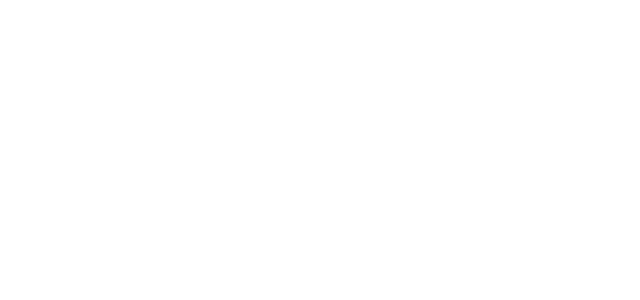
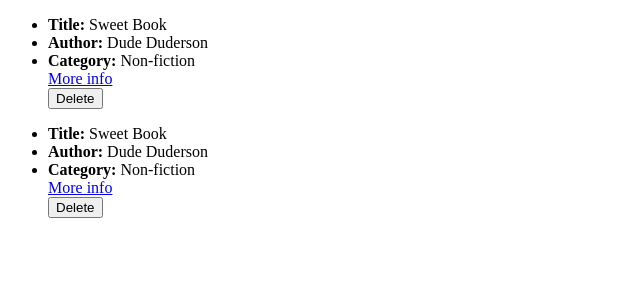
Before and after one commit to MicahMonfrini/advanced-checkpoint-2, a Next.js app: page /books in a window 1280 px wide. Shown: the top 300 px of the page, without its empty margins (0-640 px from the left). Built offline with nearby package versions, Linux system fonts and the light colour scheme.

Commit message:
add logic to map over books and render

```diff
--- a/src/pages/books.js
+++ b/src/pages/books.js
@@ -1,5 +1,6 @@
 import React, {Component} from "react";
 import PropTypes from "prop-types";
+import Link from "next/link";
 
 class BooksPage extends Component {
   constructor(props) {
@@ -7,23 +8,50 @@ class BooksPage extends Component {
   }
 
   componentDidMount() {
-
+    // added this so next.js wouldn't throw "getInitialProps" error
   }
 
   render() {
+    // test array for map function
+    const books = [
+      {
+        title: "Sweet Book",
+        author: "Dude Duderson",
+        category: "Non-fiction"
+      },
+      {
+        title: "Sweet Book",
+        author: "Dude Duderson",
+        category: "Non-fiction"
+      }
+    ];
+    // map over books array. will pass to component via props
+    const bookList = books.map((book, index) => {
+      return (
+        <ul key={index}>
+          <li><strong>Title:</strong> {book.title}</li>
+          <li><strong>Author:</strong> {book.author}</li>
+          <li><strong>Category:</strong> {book.category}</li>
+          {/* need to configure url to generate unique title for detail page */}
+          <Link href="/books/:title">
+            <a>More info</a>
+          </Link>
+          <br />
+          <button>Delete</button>
+        </ul>
+      );
+    });
     return (
-      <div></div>
+      <div>
+        {bookList}
+      </div>
     );
   }
 }
 
+// prop types
 BooksPage.propTypes = {
   books: PropTypes.array.isRequired
 };
 
 export default BooksPage;
-
-
-// const bookList = this.props.books.map((user, index) => {
-//   return
-// })
```
